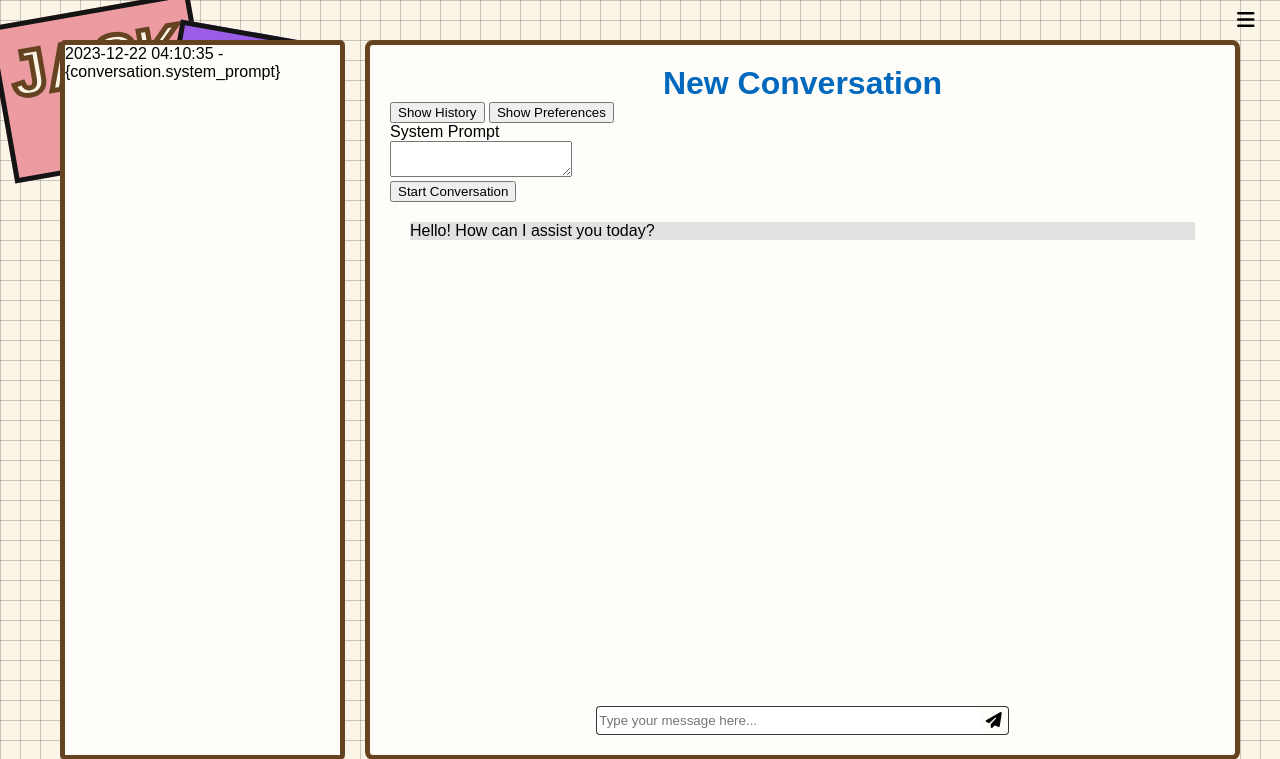
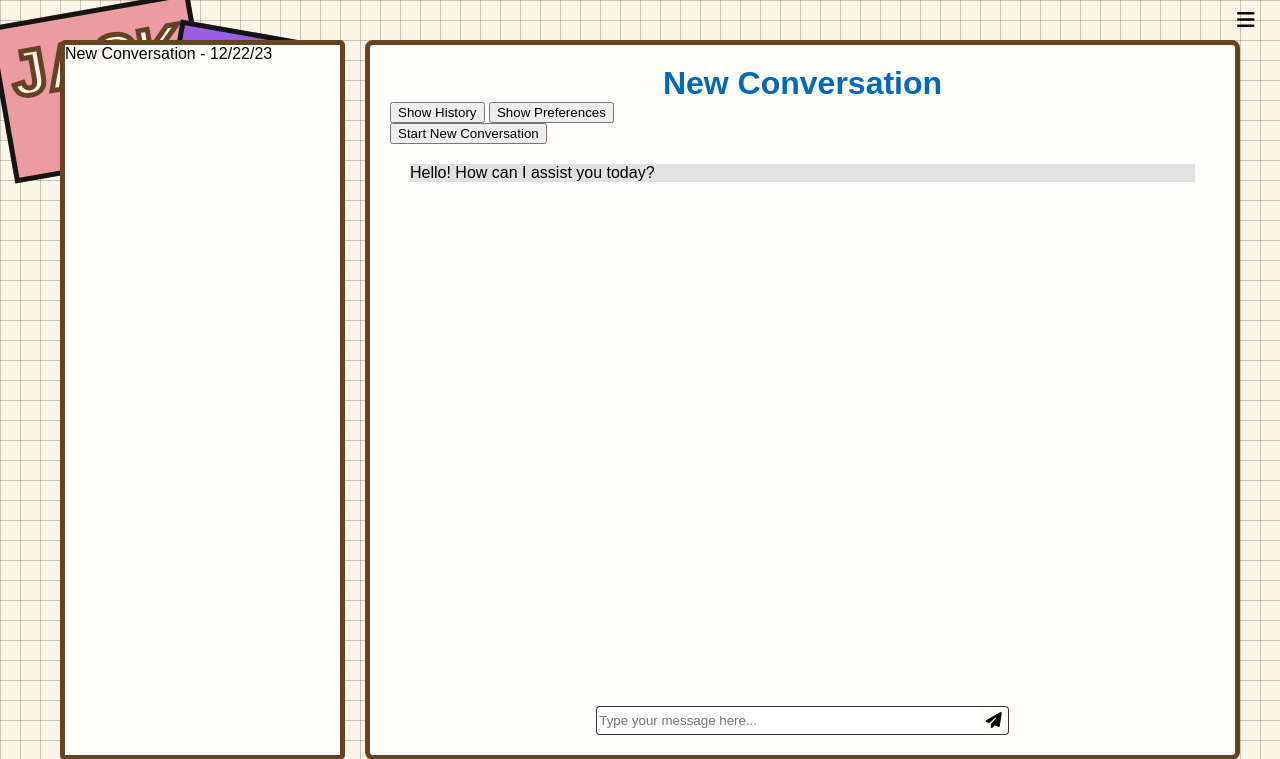
Before and after one commit to rawcsav/NewUtility, a Flask app: page /chat/ in a window 1280 px wide. Shown: the top 759 px of the page. Run offline with Flask 3, Linux system fonts and the light colour scheme; the visitor is signed in with stand-in values (Sample User, id 1); data comes from the database, SQL or seed files in the repository; data that the repository does not hold is empty; some libraries are stand-ins or nearby versions; some web fonts are replaced.

Commit message:
make new convo, flaskwtf form tweaks, add more edits soon

```diff
--- a/app/routes/chat.py
+++ b/app/routes/chat.py
@@ -86,14 +86,14 @@ def new_conversation():
     form = NewConversationForm()
     if form.validate_on_submit():
         user_id = current_user.id
-        system_prompt = form.system_prompt.data
-        new_conversation = Conversation(user_id=user_id, system_prompt=system_prompt)
+        new_conversation = Conversation(user_id=user_id,
+                                        system_prompt=form.system_prompt.data)
         db.session.add(new_conversation)
         try:
             db.session.commit()
-            print(new_conversation.id)
             return jsonify(
-                {'status': 'success', 'conversation_id': new_conversation.id})
+                {'status': 'success', 'conversation_id': new_conversation.id,
+                 'system_prompt': new_conversation.system_prompt})
         except Exception as e:
             db.session.rollback()
             return jsonify({'status': 'error', 'message': str(e)})
--- a/app/static/css/chat.css
+++ b/app/static/css/chat.css
@@ -107,6 +107,8 @@ h2 {
   border-radius: 5px;
   display: flex;
   z-index: 2;
+  max-height: 100%;
+  overflow-y: auto;
 }
 .homepage-dash {
   width: 80%;
--- a/app/static/js/chat.js
+++ b/app/static/js/chat.js
@@ -10,7 +10,7 @@ function appendStreamedResponse(chunk, chatBox) {
   // Create a message element for the stream if it does not exist
   if (!window.currentStreamMessageDiv) {
     window.currentStreamMessageDiv = document.createElement("div");
-    window.currentStreamMessageDiv.classList.add("message", "system-message");
+    window.currentStreamMessageDiv.classList.add("message", "ai-message");
     chatBox.appendChild(window.currentStreamMessageDiv);
   }
 
@@ -122,8 +122,6 @@ document.addEventListener("DOMContentLoaded", function () {
       });
     } else {
       // No historical conversations, switch to the new conversation system prompt
-      messageInput.placeholder =
-        "Enter system prompt to start a new conversation...";
       newConversationForm.style.display = "block";
       chatCompletionForm.style.display = "none";
     }
@@ -194,7 +192,7 @@ document.addEventListener("DOMContentLoaded", function () {
               } else {
                 try {
                   const data = JSON.parse(text);
-                  appendMessageToChatBox(data.message, "system-message");
+                  appendMessageToChatBox(data.message, "ai-message");
                 } catch (e) {
                   appendMessageToChatBox(
                     "Unexpected response format: " + text,
@@ -212,6 +210,50 @@ document.addEventListener("DOMContentLoaded", function () {
             "error-message"
           );
           console.error("Fetch error:", error);
+        });
+    });
+  }
+  if (newConversationForm) {
+    newConversationForm.addEventListener("submit", function (e) {
+      e.preventDefault(); // Prevent default form submission
+
+      // Gather form data to send
+      var formData = new FormData(newConversationForm);
+
+      // Send AJAX request to create a new conversation
+      fetch("/chat/new-conversation", {
+        method: "POST",
+        headers: {
+          "Content-Type": "application/json",
+          "X-CSRFToken": formData.get("csrf_token")
+        },
+        credentials: "same-origin",
+        body: JSON.stringify(Object.fromEntries(formData))
+      })
+        .then((response) => response.json())
+        .then((data) => {
+          if (data.status === "success") {
+            // Assuming 'data.conversation' contains the new conversation details
+            const newConversationId = data.conversation_id;
+            const newConversationPrompt = data.system_prompt;
+            // Clear the chat box and set the new conversation as active
+            chatBox.innerHTML = "";
+            selectConversation(newConversationId); // Update the UI with the new conversation
+
+            // Append the initial system prompt from the server response with the "system-message" class
+            // appendMessageToChatBox(newConversationPrompt, "system-message");
+          } else {
+            // Handle any errors, such as displaying a message to the user
+            appendMessageToChatBox(
+              "Failed to start a new conversation.",
+              "error-message"
+            );
+          }
+        })
+        .catch((error) => {
+          // Handle the error case, such as displaying a message to the user
+          appendMessageToChatBox("Error: " + error.message, "error-message");
+          console.error("New conversation error:", error);
         });
     });
   }
--- a/app/templates/chat_page.html
+++ b/app/templates/chat_page.html
@@ -68,9 +68,9 @@
           <div id="conversation-history">
             {% for conversation in conversation_history %}
             <div class="conversation-entry" data-conversation-id="{{ conversation.id }}" onclick="selectConversation({{ conversation.id }})">
-              {{ conversation.created_at }} - {conversation.system_prompt}
-            </div>
-            {% endfor %}
+               {{ conversation.title }} - {{ conversation.created_at.strftime('%m/%d/%y') }}
+              </div>
+              {% endfor %}
           </div>
          <input type="hidden" id="selected-conversation-id" value="">
 
@@ -236,23 +236,11 @@
                <h4 id="convo-title">New Conversation</h4>
           <button id="show-history-btn" onclick="toggleHistory()">Show History</button>
             <button id="show-preferences-btn" onclick="togglePreferences()">Show Preferences</button>
-               <form
-                  id="new-conversation-form"
-                  action="{{ url_for('chat.new_conversation') }}"
-                  method="post"
-                  class="{{ 'hidden' if has_conversation_history else '' }}"
-                  >
-                  {{ new_conversation_form.hidden_tag() }}
-                  <div>
-                     {{ new_conversation_form.system_prompt.label(class="form-label") }} {{ new_conversation_form.system_prompt(class="form-control") }}
-                  </div>
-                  <input
-                     type="submit"
-                     value="Start Conversation"
-                     class="button-send"
-                     name="system_prompt"
-                     />
-               </form>
+               <form id="new-conversation-form" action="{{ url_for('chat.new_conversation') }}" method="post" class="{{ 'hidden' if has_conversation_history else '' }}">
+              {{ new_conversation_form.hidden_tag() }}
+              {{ new_conversation_form.system_prompt(class_="hidden") }}
+              <input type="submit" value="Start New Conversation" class="button-send" />
+            </form>
             </div>
             <div class="messages" id="chat-box"></div>
             <div class="message-input-container">
--- a/app/util/forms_util.py
+++ b/app/util/forms_util.py
@@ -1,3 +1,5 @@
+from datetime import datetime
+
 from flask_wtf import FlaskForm
 from flask_wtf.file import FileRequired, FileField, FileAllowed
 from wtforms import StringField, PasswordField, BooleanField, SubmitField, HiddenField, \
@@ -179,5 +181,15 @@ class UserPreferencesForm(FlaskForm):
 
 
 class NewConversationForm(FlaskForm):
-    system_prompt = TextAreaField('System Prompt', validators=[DataRequired()])
+    # Dynamically generate the default system prompt with the current date
+    default_prompt = (
+        "You are Jack, a large language model trained by OpenAI, "
+        "based on the GPT-4 architecture. You are chatting with the user "
+        "via the RAWCSAV interface. This means most of the time you should "
+        "return lines in proper machine-readable markdown format, unless "
+        "the user's request deviates from this format. Knowledge cutoff: 2022-01. "
+        f"The current date is {datetime.now().strftime('%Y-%m-%d')}."
+    )
+
+    system_prompt = StringField('System Prompt', default=default_prompt)
     submit = SubmitField('Start Conversation')
```
